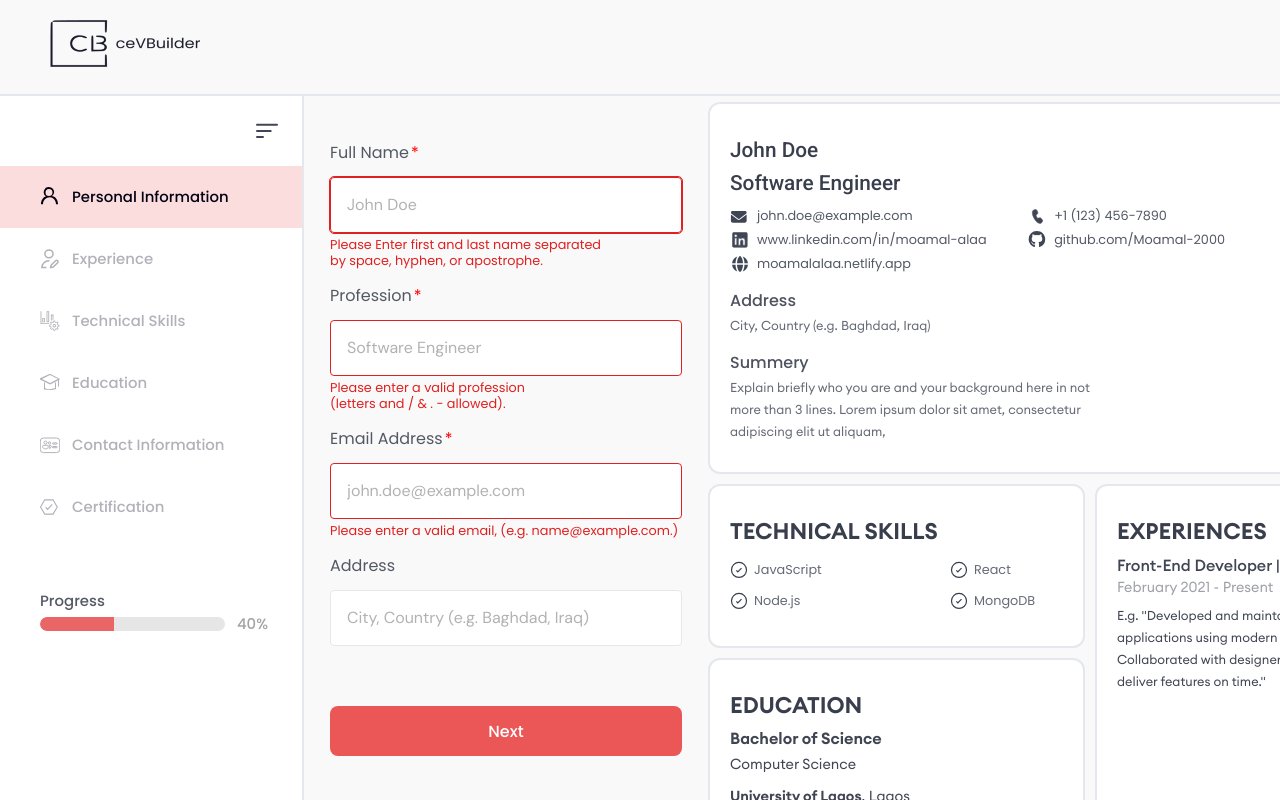
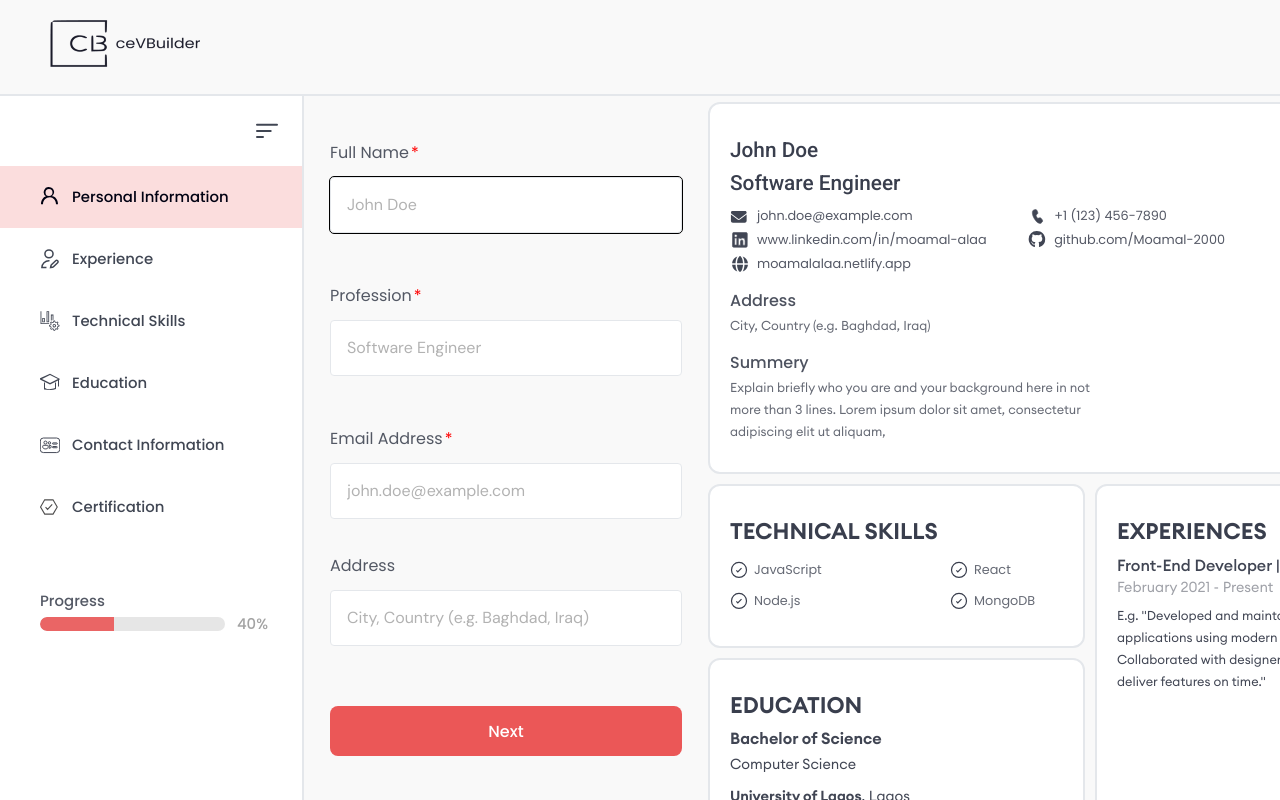
Before and after one commit to Moamal-2000/resume-builder, a Next.js app: page /builder in a window 1280 px wide. Shown: the top 800 px of the page. Built offline with nearby package versions, Linux system fonts and the light colour scheme.

Commit message:
feat(BuilderForm): show warning messages only after first submit attempt

```diff
--- a/src/components/Shared/Forms/BuilderForm/BuilderForm.jsx
+++ b/src/components/Shared/Forms/BuilderForm/BuilderForm.jsx
@@ -2,6 +2,7 @@
 
 import { useFormsStore } from "@/stores/forms.store/forms.store";
 import { useRouter } from "next/navigation";
+import { useState } from "react";
 import Button from "../../Buttons/Button/Button";
 import BuilderInputs from "../../Inputs/BuilderInputs/BuilderInputs";
 import AdditionalFormElements from "./AdditionalFormElements/AdditionalFormElements";
@@ -19,10 +20,13 @@ const BuilderForm = ({
   const { checkFormValidity, addField, addFields } = useFormsStore((s) => s);
   const router = useRouter();
   const isFieldDataArray = Array.isArray(addFieldInfo?.fieldData);
+  const [hasFormSubmitOnce, setHasFormSubmitOnce] = useState(false);
 
   const hasElementsClass = hasAdditionalElements ? s.hasElements : "";
 
   function handleSubmit(event) {
+    setHasFormSubmitOnce(true);
+
     event.preventDefault();
     if (!canSubmit) return;
 
@@ -35,7 +39,11 @@ const BuilderForm = ({
   return (
     <form className={`${s.form} ${hasElementsClass}`} onSubmit={handleSubmit}>
       <div className={s.inputs}>
-        <BuilderInputs inputGroupKey={inputGroupKey} hasTabs={hasTabs} />
+        <BuilderInputs
+          inputGroupKey={inputGroupKey}
+          hasTabs={hasTabs}
+          hasFormSubmitOnce={hasFormSubmitOnce}
+        />
       </div>
 
       <AdditionalFormElements
--- a/src/components/Shared/Inputs/BuilderInputs/BuilderInputs.jsx
+++ b/src/components/Shared/Inputs/BuilderInputs/BuilderInputs.jsx
@@ -7,7 +7,11 @@ import { useFormsStore } from "@/stores/forms.store/forms.store";
 import { useRef } from "react";
 import s from "./BuilderInputs.module.scss";
 
-const BuilderInputs = ({ inputGroupKey, hasTabs = false }) => {
+const BuilderInputs = ({
+  inputGroupKey,
+  hasTabs = false,
+  hasFormSubmitOnce,
+}) => {
   const updateInputValue = useFormsStore((s) => s.updateInputValue);
   const activeTabIndex = useFormsStore(
     (s) => s[inputGroupKey.replace("Inputs", "TabIndex")]
@@ -56,6 +60,7 @@ const BuilderInputs = ({ inputGroupKey, hasTabs = false }) => {
               onChange={(event) => handleOnChange(event, index)}
               fillWidth={true}
               inputGroupKey={inputGroupKey}
+              hasFormSubmitOnce={hasFormSubmitOnce}
             />
           ))}
         </div>
@@ -68,6 +73,7 @@ const BuilderInputs = ({ inputGroupKey, hasTabs = false }) => {
         {...item}
         onChange={(event) => handleOnChange(event, index)}
         inputGroupKey={inputGroupKey}
+        hasFormSubmitOnce={hasFormSubmitOnce}
         ref={index === 0 ? firstInputRef : null}
       />
     );
--- a/src/components/Shared/Inputs/Input/Input.jsx
+++ b/src/components/Shared/Inputs/Input/Input.jsx
@@ -28,10 +28,12 @@ const Input = (
     inputGroupKey,
     warningMessage,
     hasValidValue,
+    hasFormSubmitOnce,
   },
   ref
 ) => {
-  const shouldShowWarning = warningMessage && !hasValidValue;
+  const shouldShowWarning =
+    warningMessage && !hasValidValue && hasFormSubmitOnce;
   const invalidClass = shouldShowWarning ? s.invalid : "";
 
   if (type === "checkbox")
--- a/src/data/constants.js
+++ b/src/data/constants.js
@@ -13,4 +13,4 @@ export const RESUME_OPTIONS = {
 };
 
 // Debugging
-export const STOP_BUILDER_PROTECTION = false;
+export const STOP_BUILDER_PROTECTION = true;
```
